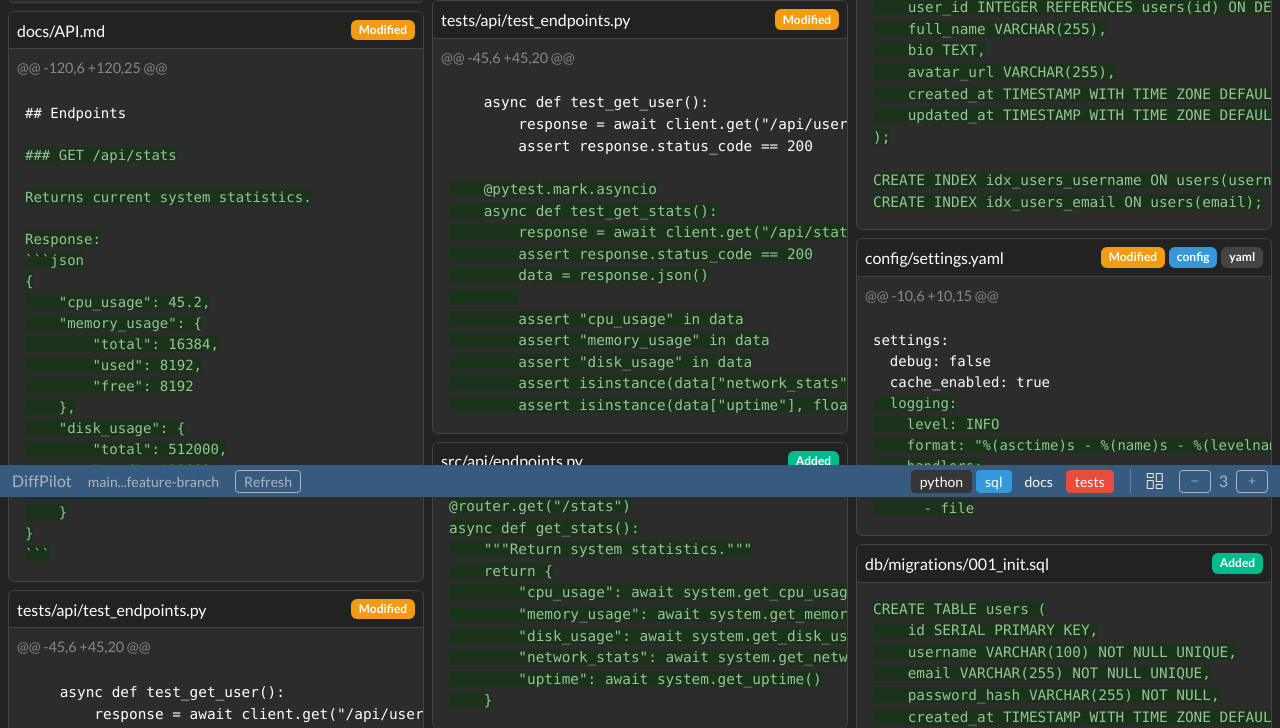
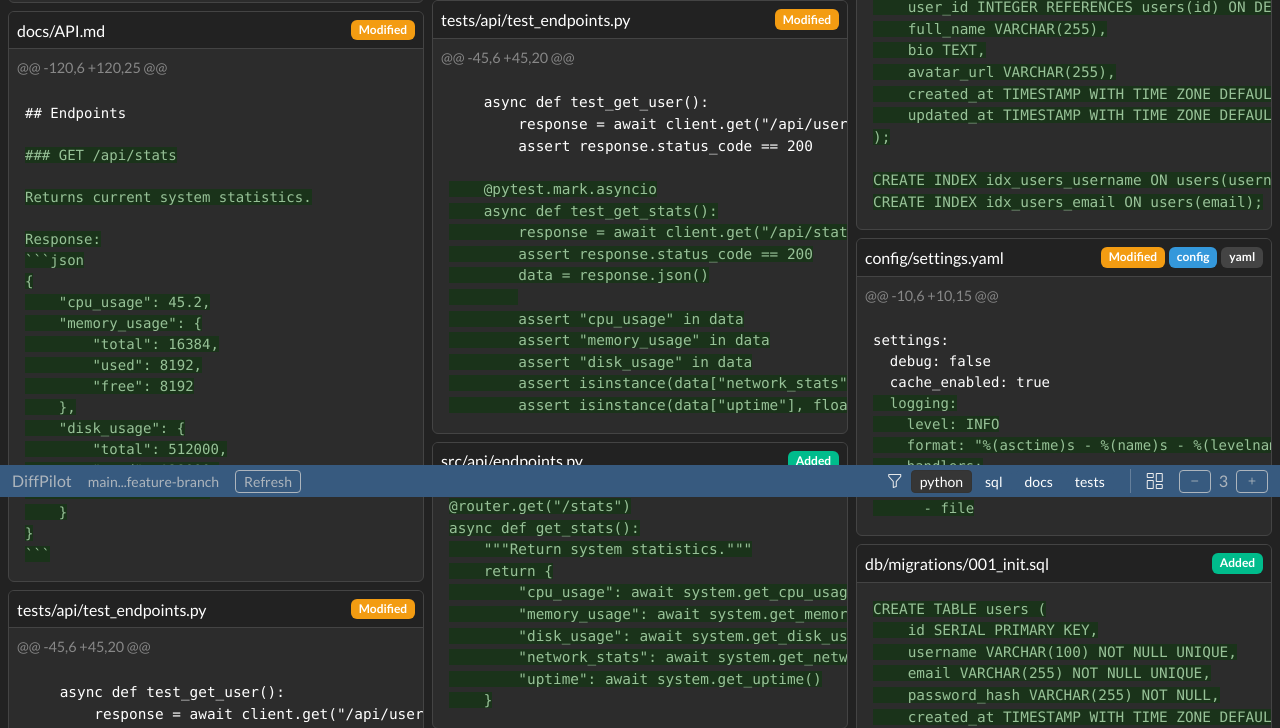
Before and after one commit to runekaagaard/diffpilot, a FastAPI app: page / in a window 1280 px wide. Shown: the part 303-1031 px from the top of the page. Run offline with FastAPI, Linux system fonts and the light colour scheme.

Commit message:
feat: Add filter icon and update button styles in filter UI

```diff
--- a/diffpilot/templates/base.html
+++ b/diffpilot/templates/base.html
@@ -41,11 +41,14 @@
                 </div>
                 <div class="col-auto">
                     <div class="d-flex gap-3 align-items-center">
-                        <div class="d-flex gap-1">
-                            <button class="btn btn-sm btn-secondary py-0 active">python</button>
-                            <button class="btn btn-sm btn-info py-0">sql</button>
-                            <button class="btn btn-sm btn-primary py-0">docs</button>
-                            <button class="btn btn-sm btn-danger py-0">tests</button>
+                        <div class="d-flex align-items-center gap-2">
+                            <i class="bi bi-funnel"></i>
+                            <div class="d-flex gap-1">
+                                <button class="btn btn-sm btn-secondary py-0 active">python</button>
+                                <button class="btn btn-sm btn-primary py-0">sql</button>
+                                <button class="btn btn-sm btn-primary py-0">docs</button>
+                                <button class="btn btn-sm btn-primary py-0">tests</button>
+                            </div>
                         </div>
                         <div class="vr"></div>
                         <div class="d-flex align-items-center gap-2">
```
